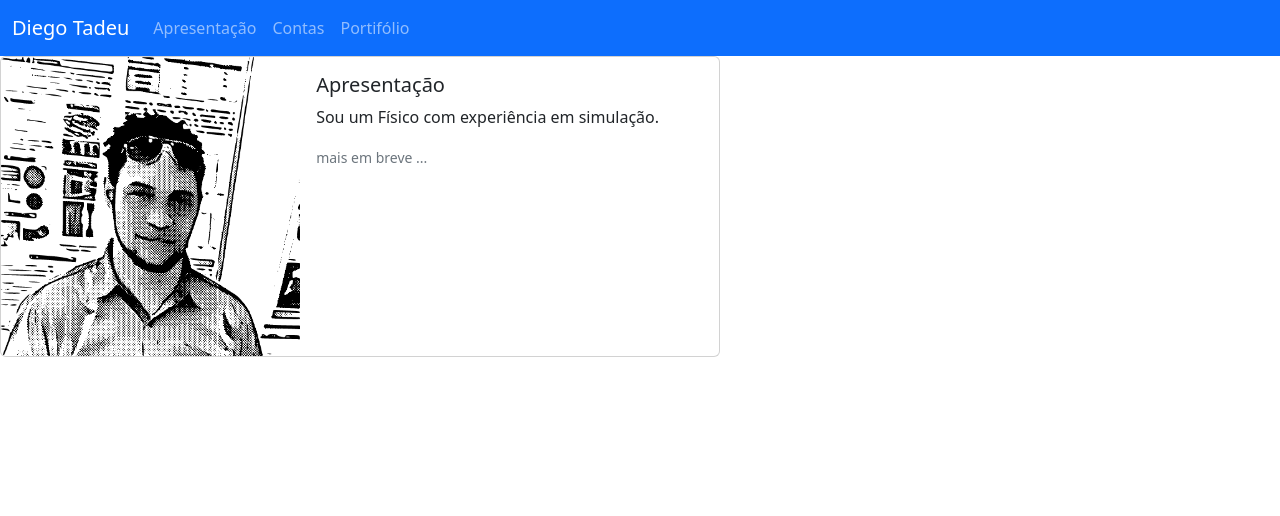
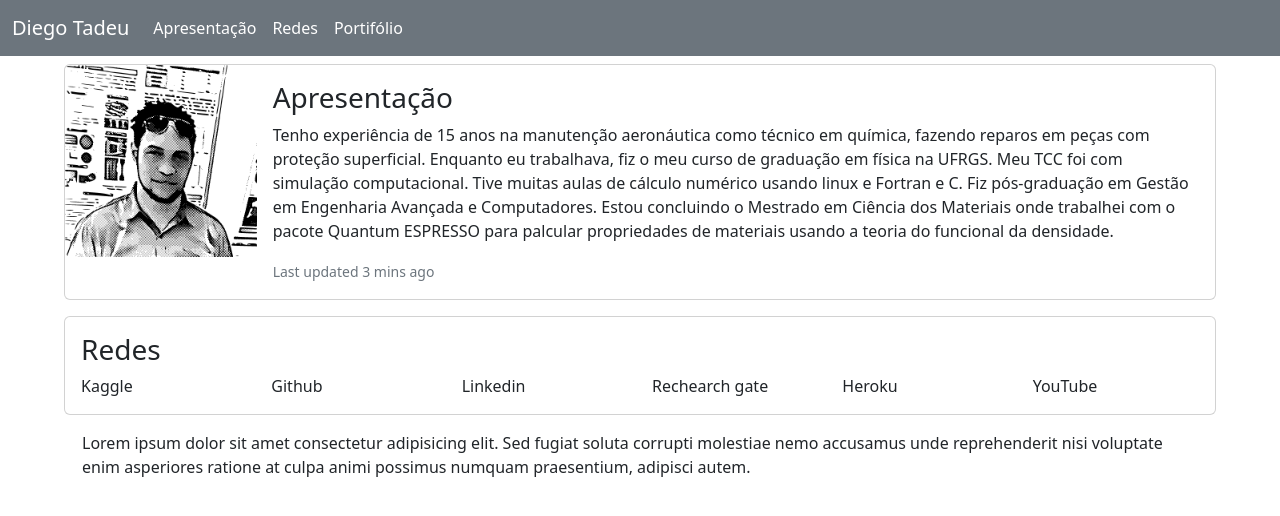
Before and after one commit to djegocoder/app-heroku, a Flask app: page / in a window 1280 px wide. Shown: the top 516 px of the page. Run offline with Flask 2, Linux system fonts and the light colour scheme; some libraries are stand-ins or nearby versions.

Commit message:
Plotly+flask+bootstrap+aos

```diff
--- a/static/planilha.csv
+++ b/static/planilha.csv
@@ -1,10 +1,10 @@
 Times,Sigla,Bet,Estádio,latitude,longitude,
 Palmeiras,PAL,Betfair,Allianz Parque,23°39’40”S,46°40’41”W,54
-Corinthians,COP,Galera.bet,Neo Química Arena,23°39’40”S,46°28’41”W,22
+Corinthians,COR,Galera.bet,Neo Química Arena,23°39’40”S,46°28’41”W,22
 Internacional,INT,Betsul,Beira Rio,30°03’56”S,51°14’09”W,14
-Atlético MG,AMG,Betano,Mineirão,19°51’57”S,43°58’16”W,98
+Atlético MG,CAM,Betano,Mineirão,19°51’57”S,43°58’16”W,98
 Fluminense,FLU,Betano,Maracanã,22°54’44”S,43°13’49”W,58
-Athlético PR,APR,Estrelabet*,Arena da Baixada,25°26’54”S,49°16’37”W,63
+Athlético PR,CAP,Estrelabet*,Arena da Baixada,25°26’54”S,49°16’37”W,63
 São Paulo,SÃO,Sportsbet.io,Morumbi,23°36’41”S,46°43’12”W,4
 Santos,SAN,Pixbet,Vila Belmiro,23°57’04”S,46°20’20”W,74
 Flamengo,FLA,Pixbet,Maracanã,22°54’44”S,43°13’49”W,78
@@ -12,10 +12,10 @@ Botafogo,BOT,Blaze.bet,Maracanã,22°54’44”S,43°13’49”W,47
 Red Bull Bragantino,RBB,Betpix365.com,Nabi Abi Chedid,22°57’56”S,46°32’13”W,52
 Goiás,GOI,Pixbet,Serrinha,16°42’40”S,49°15’41”W,14
 Cuiabá,CUI,LuckSports.bet,Arena Pantanal,15°36’11”S,56°07’12”W,78
-Coritiba,COR,Dafabet,Couto Pereira,25°25’17”S,49°15’77”W,65
+Coritiba,CFC,Dafabet,Couto Pereira,25°25’17”S,49°15’77”W,65
 América MG,AME,Pixbet,Independência,19°54’31”S,43°55’04”W,28
 Avaí,AVA,Pixbet,Ressacada,27°39’59”S,48°31’54”W,99
 Ceará,CEA,Betcris,Vovozão,03°44’48”S,38°32’43”W,45
-Atlético GO,AGO,Amuletobet,Castelo do Dragão,"16°40'12""S","49°17'02""W",38
+Atlético GO,ACG,Amuletobet,Castelo do Dragão,"16°40'12""S","49°17'02""W",38
 Juventude,JUV,Pixbet,Alfredo Jaconi,29°09’44”S,51°10’35”W,76
 Fortaleza,FOR,Betcris,Alcides Santos,03°46’01”S,38°34’22”W,54
--- a/templates/layout.html
+++ b/templates/layout.html
@@ -6,51 +6,109 @@
   <!-- CSS only -->
   <link href="https://cdn.jsdelivr.net/npm/bootstrap@5.2.0-beta1/dist/css/bootstrap.min.css" rel="stylesheet"
     integrity="sha384-0evHe/X+R7YkIZDRvuzKMRqM+OrBnVFBL6DOitfPri4tjfHxaWutUpFmBp4vmVor" crossorigin="anonymous">
+  <link rel="stylesheet" href="https://unpkg.com/aos@next/dist/aos.css" />
   <title>Diego Tadeu</title>
 </head>
 
 <body>
-  <nav class="navbar navbar-expand-md justify-content-center navbar-dark bg-primary">
+  <nav class="navbar navbar-expand-lg navbar-dark bg-secondary">
     <div class="container-fluid">
-      <button class="navbar-toggler" type="button" data-bs-toggle="collapse" data-bs-target="#navbarTogglerDemo01" aria-controls="navbarTogglerDemo01" aria-expanded="false" aria-label="Toggle navigation">
+      <a class="navbar-brand" href="#">Diego Tadeu</a>
+      <button class="navbar-toggler" type="button" data-bs-toggle="collapse" data-bs-target="#navbarText"
+        aria-controls="navbarText" aria-expanded="false" aria-label="Toggle navigation">
         <span class="navbar-toggler-icon"></span>
       </button>
-      <div class="collapse navbar-collapse" id="navbarTogglerDemo01">
-        <a class="navbar-brand" href="#"> Diego Tadeu</a>
-        <ul class="navbar-nav me-auto mb-2 mb-lg-0">
+      <div class="collapse navbar-collapse" id="navbar-Text">
+        <ul class="navbar-nav ml-auto mb-2 mb-lg-0">
           <li class="nav-item">
-            <a class="nav-link" aria-current="page" href="#apresentacao">Apresentação</a>
+            <a class="nav-link text-white">Apresentação</a>
           </li>
           <li class="nav-item">
-            <a class="nav-link" href="#">Contas</a>
+            <a class="nav-link text-white">Redes</a>
           </li>
           <li class="nav-item">
-            <a class="nav-link">Portifólio</a>
+            <a class="nav-link text-white">Portifólio</a>
           </li>
         </ul>
       </div>
     </div>
   </nav>
-    <div class="card mb-3 justify-content-center" style="max-width: 720px;">
+
+  <div class="site-header-logo">
+    <h2 class="text-center"> </h2>
+  </div>
+
+  <div class="card m-auto mb-3" style="max-width: 90%;">
     <div class="row g-0">
-        <div class="col-md-5">
+      <div class="col-md-2">
         <img src="static/diegotadeu.png" class="img-fluid rounded-start" alt="...">
       </div>
-        <div class="col-md-7">
+      <div class="col-md-10">
         <div class="card-body">
-            <h5 class="card-title" id="apresentacao">Apresentação</h5>
-            <p class="card-text">Sou um Físico com experiência em simulação.</p>
-            <p class="card-text"><small class="text-muted">mais em breve ...</small></p>
+          <h3 class="card-title">Apresentação</h3>
+          <p class="card-text">Tenho experiência de 15 anos na manutenção aeronáutica como técnico em química, fazendo reparos em peças
+             com proteção superficial. Enquanto eu trabalhava, fiz o meu curso de graduação em física na UFRGS. Meu TCC foi com simulação
+              computacional. Tive muitas aulas de cálculo numérico usando linux e Fortran e C. Fiz pós-graduação em
+              <a src="https://esab.edu.br/cursos-de-extensao-e-qualificacao-ead/gestao-em-engenharia-avancada-e-computadores-295/">
+                Gestão em Engenharia Avançada e Computadores</a>. Estou concluindo o Mestrado em Ciência dos Materiais onde trabalhei com o
+                pacote Quantum ESPRESSO para palcular propriedades de materiais usando a teoria do funcional da densidade.</p>
+          <p class="card-text"><small class="text-muted">Last updated 3 mins ago</small></p>
         </div>
       </div>
     </div>
   </div>
+
+  <div class="card m-auto mb-3" style="max-width: 90%;">
+    <div class="row g-0">
+      <div class="col-md-12">
+        <div class="card-body">
+          <h3 class="card-title">Redes</h3>
+          <div class="row align-items-center">
+            <div class="col">
+              Kaggle
             </div>
-  <div class="row md-8">
+            <div class="col">
+              Github
+            </div>
+            <div class="col">
+              Linkedin
+            </div>
+            <div class="col">
+              Rechearch gate
+            </div>
+            <div class="col">
+              Heroku
+            </div>
+            <div class="col">
+              YouTube
+            </div>
+          </div>
+
+        </div>
+      </div>
+    </div>
+  </div>
+
+  <main data-aos="fade-left">
+    <div class="container">
+      <div class="row">
+        <div class="col-md-12 col-sm-12 col-xm-12">
+          <div class="m-auto mr-auto">
+            <div class="card-bory sd-8">
+              <p class="card-text">Lorem ipsum dolor sit amet consectetur adipisicing elit. Sed fugiat soluta corrupti molestiae nemo accusamus unde reprehenderit nisi voluptate enim asperiores ratione at culpa animi possimus numquam praesentium, adipisci autem.</p>
+            </div>
             <div id='chart' class='card-body sd-8' ”></div>
           </div>
+        </div>
+      </div>
+    </div>
+  </main>
 
 </body>
+<script src="https://unpkg.com/aos@next/dist/aos.js"></script>
+<script>
+  AOS.init();
+</script>
 <script src='https://cdn.plot.ly/plotly-latest.min.js'></script>
 <script type='text/javascript'>
   var graphs = {{ graphJSON | safe}};
```
Also changed, not shown: app.py (+0 -13 lines), static/estadio_ACG.jpeg (renamed from static/estadio_AGO.jpeg), static/estadio_CAP.jpeg (renamed from static/estadio_APR.jpeg), static/estadio_CFC.jpeg (renamed from static/estadio_COR.jpeg), 1 other file. Lines whose indentation alone changed are shown as unchanged.
